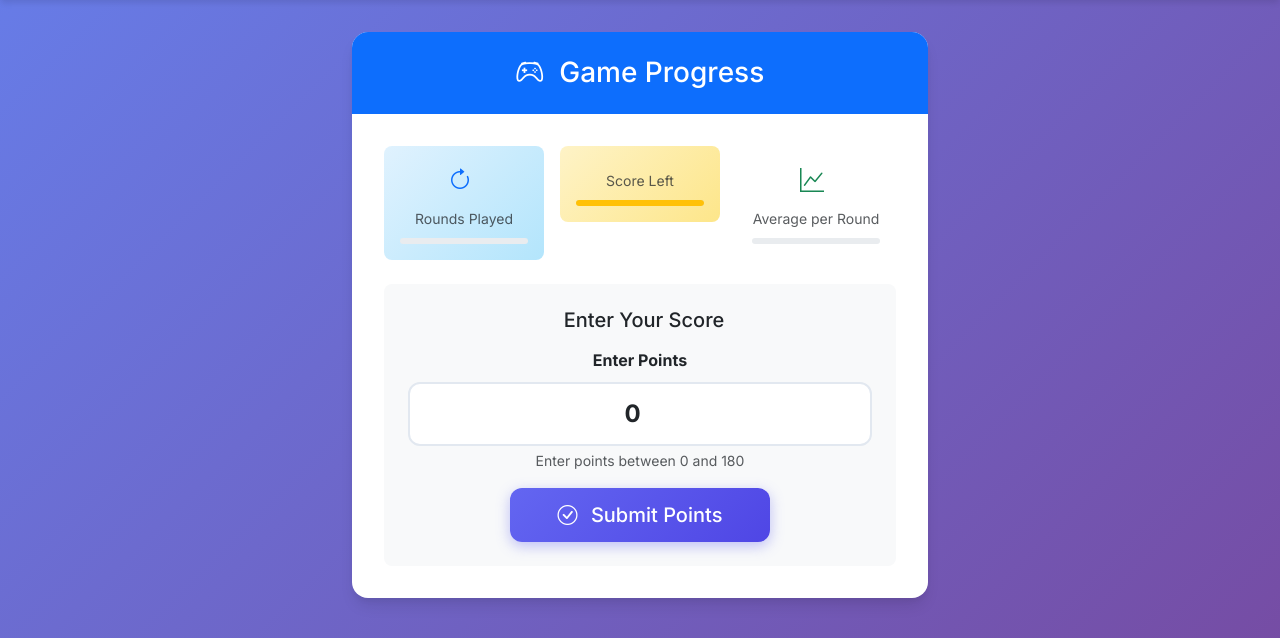
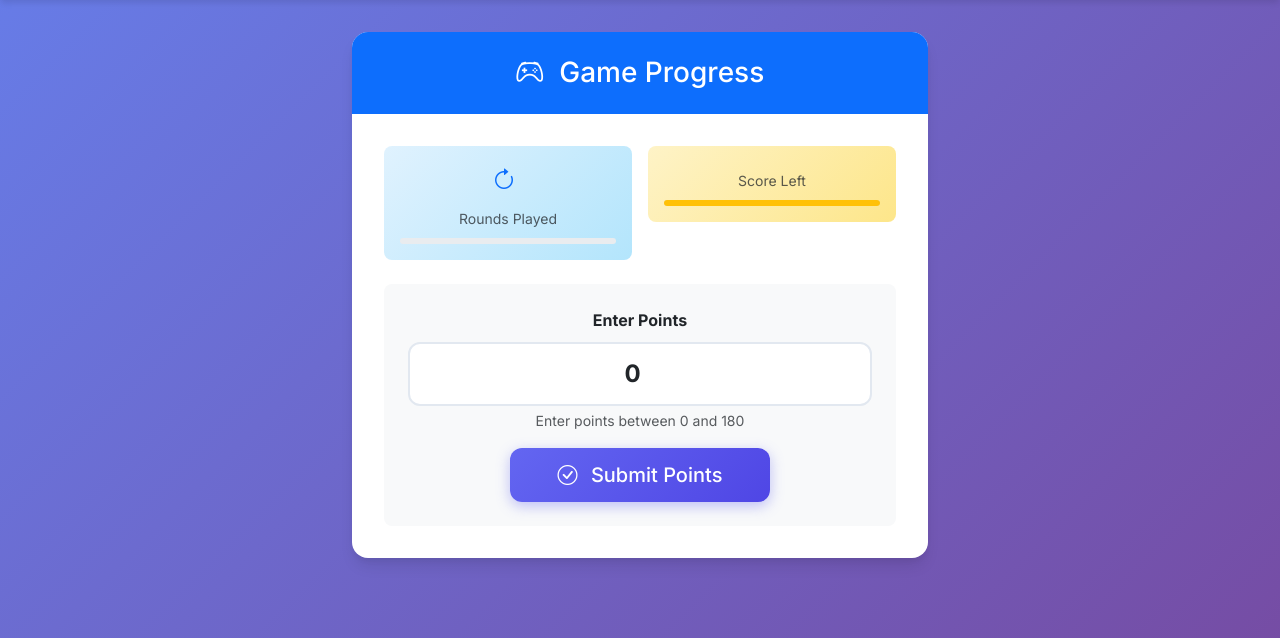
Before and after one commit to joshua1904/dart, a Django app: template dart/main/templates/single_player/game.html in a window 1280 px wide. Shown: the part 96-734 px from the top of the page. Run offline with Django 5.2, Linux system fonts and the light colour scheme; the template is opened without the code that fills it, so the values that code supplies are empty; some libraries are stand-ins or nearby versions.

Commit message:
frontend

```diff
--- a/dart/main/templates/single_player/game.html
+++ b/dart/main/templates/single_player/game.html
@@ -18,7 +18,7 @@
             <div class="card-body text-center">
                 <!-- Progress Stats -->
                 <div class="row g-3 mb-4">
-                    <div class="col-6 col-lg-4">
+                    <div class="col-6">
                         <div class="p-3 rounded-3 stats-card-rounds">
                             <div class="d-flex align-items-center justify-content-center mb-2">
                                 <i class="bi bi-arrow-clockwise text-primary fs-4 me-2"></i>
@@ -31,7 +31,7 @@
                             </div>
                         </div>
                     </div>
-                    <div class="col-6 col-lg-4">
+                    <div class="col-6">
                         <div class="p-3 rounded-3 stats-card-score">
                             <div class="d-flex align-items-center justify-content-center mb-2">
                                 <i class="bi bi-target text-warning fs-4 me-2"></i>
@@ -44,32 +44,12 @@
                             </div>
                         </div>
                     </div>
-                    <div class="col-12 col-lg-4">
-                        <div class="p-3 rounded-3 stats-card-average">
-                            <div class="d-flex align-items-center justify-content-center mb-2">
-                                <i class="bi bi-graph-up text-success fs-4 me-2"></i>
-                                <span class="fw-bold text-success fs-5">{{ average_score }}</span>
-                            </div>
-                            <small class="text-muted d-block">Average per Round</small>
-                            <div class="progress mt-2 progress-thin">
-                                <div class="progress-bar bg-success" role="progressbar"
-                                     style="width: {% widthratio average_score 180 100 %}%"></div>
-                            </div>
-                        </div>
-                    </div>
+
                 </div>
 
                 <!-- Checkout Suggestion -->
                 {% if checkout_suggestion %}
-                <div class="alert alert-info mb-4">
-                    <div class="d-flex align-items-center">
-                        <i class="bi bi-lightbulb me-2 fs-5"></i>
-                        <div>
-                            <strong>Checkout Suggestion:</strong>
-                            <span class="ms-2 font-monospace fs-6">{{ checkout_suggestion }}</span>
-                        </div>
-                    </div>
-                </div>
+                {% include "partials/checkout_suggestion.html" %}
                 {% endif %}
 
                 <!-- Additional Stats -->
@@ -98,44 +78,9 @@
 
                 <!-- Game Form -->
                 <div class="bg-light rounded-3 p-4">
-                    <h5 class="mb-3">
-                        <i class="bi bi-dart me-2 text-primary"></i>
-                        Enter Your Score
-                    </h5>
                     <form method="post" action="" class="needs-validation" novalidate>
                         {% csrf_token %}
                         {% include "partials/point_input.html" %}
-
-                        <!-- Quick Score Selection for Mobile -->
-                        <div class="mt-4 d-block d-sm-none">
-                            <h6 class="text-muted mb-3">Quick Select:</h6>
-                            <div class="row g-2">
-                                <div class="col-3">
-                                    <button type="button" class="btn btn-outline-primary btn-sm w-100 quick-score" data-score="180">180</button>
-                                </div>
-                                <div class="col-3">
-                                    <button type="button" class="btn btn-outline-primary btn-sm w-100 quick-score" data-score="140">140</button>
-                                </div>
-                                <div class="col-3">
-                                    <button type="button" class="btn btn-outline-primary btn-sm w-100 quick-score" data-score="100">100</button>
-                                </div>
-                                <div class="col-3">
-                                    <button type="button" class="btn btn-outline-primary btn-sm w-100 quick-score" data-score="60">60</button>
-                                </div>
-                                <div class="col-3">
-                                    <button type="button" class="btn btn-outline-primary btn-sm w-100 quick-score" data-score="40">40</button>
-                                </div>
-                                <div class="col-3">
-                                    <button type="button" class="btn btn-outline-primary btn-sm w-100 quick-score" data-score="20">20</button>
-                                </div>
-                                <div class="col-3">
-                                    <button type="button" class="btn btn-outline-primary btn-sm w-100 quick-score" data-score="0">0</button>
-                                </div>
-                                <div class="col-3">
-                                    <button type="button" class="btn btn-outline-secondary btn-sm w-100" onclick="document.querySelector('input[name=this_score]').value=''">Clear</button>
-                                </div>
-                            </div>
-                        </div>
                     </form>
                 </div>
             </div>
--- a/dart/main/views/single_player/game.py
+++ b/dart/main/views/single_player/game.py
@@ -9,11 +9,16 @@ from main.models import Game
 class GameView(views.View):
     def get(self, request, game_id: int):
         game = get_object_or_404(Game, pk=game_id)
+        if request.user != game.player:
+            return redirect(reverse_lazy('home'))
         return render(request, 'single_player/game.html', context=get_game_context(game))
 
     def post(self, request, game_id):
+
         points = int(request.POST.get('points', 0))
         game = get_object_or_404(Game, id=game_id)
+        if request.user != game.player:
+            return redirect(reverse_lazy('home'))
         game_status = add_round(game=game, points=points)
         if game_status == 1:
             return redirect(reverse_lazy('result', kwargs={'game_id': game.id}))
```
Also changed, not shown: dart/main/templates/multiplayer/game/partials/game_card.html (+1 -9 lines), dart/main/templates/partials/checkout_suggestion.html (added, +8 -0 lines).
